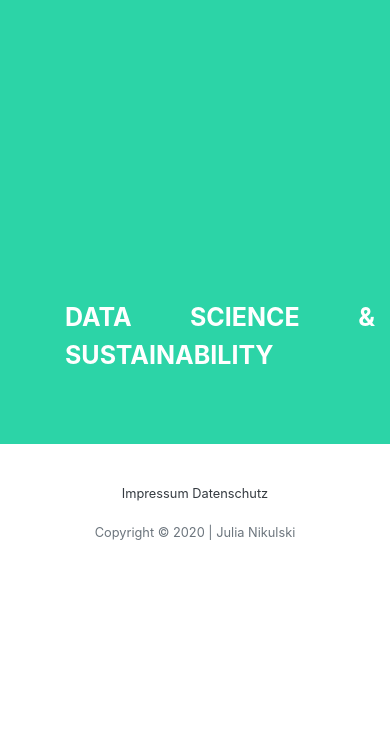
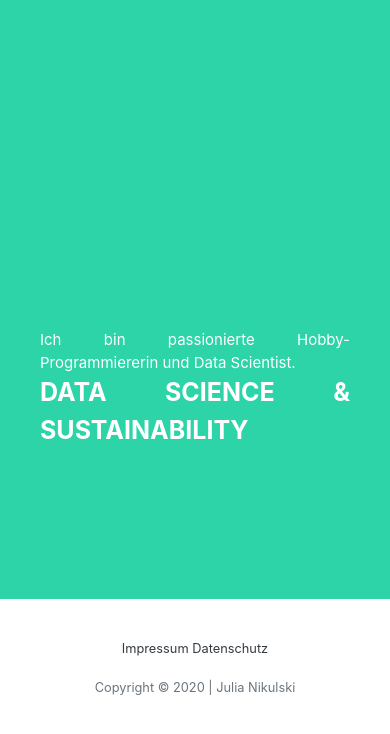
Before and after one commit to julianikulski/portfolio-website, a Flask app: page / in a window 390 px wide. Shown: the part 77-811 px from the top of the page. Run offline with Flask 2, Linux system fonts and the light colour scheme; some libraries are stand-ins or nearby versions.

Commit message:
feat: Set layout of text and title on each page

```diff
--- a/app.py
+++ b/app.py
@@ -8,7 +8,11 @@ app = Flask(__name__)
 @app.route('/', methods=['POST', 'GET'])
 def index():
 
+    title_text = "Ich bin passionierte Hobby-Programmiererin und Data Scientist. \
+                 "
+
     return render_template('/index.html',
+                            title_text=title_text,
                             title="DATA SCIENCE & SUSTAINABILITY",
                             id="index")
 
@@ -139,7 +143,6 @@ def portfolio():
 
     projects.append(donors)
 
-
     if len(projects) % 2 == 0:
         pass
     else:
@@ -148,7 +151,12 @@ def portfolio():
     iterator = iter(projects)
     zipped = zip(iterator, iterator)
 
+    title_text = "Ich habe verschiedenste Projekte implementiert. Mein neuestes ist diese \
+                 Website, die ich mit Flask erstellt habe. Weiter unten stelle ich meine anderen \
+                 Projekte vor und verlinke zum Code, meinen Blog Posts und den gehosteten Projekten"
+
     return render_template('/portfolio.html',
+                            title_text=title_text,
                             title="PROJEKTPORTFOLIO",
                             id="portfolio",
                             projects=zipped)
@@ -156,7 +164,10 @@ def portfolio():
 @app.route('/about', methods=['POST', 'GET'])
 def about():
 
+    title_text = "Seit 2018 "
+
     return render_template('/about.html',
+                            title_text=title_text,
                             title="ÜBER MICH",
                             id="about")
 
--- a/static/styles.css
+++ b/static/styles.css
@@ -64,17 +64,46 @@
     min-width:100%;
 }
 
-.title-text
+.title-color
 {
-    padding-left: 50px;
+    height: 600px;
+    position: relative;
 }
 
-.title-display
+.title-container
+{
+    padding-left: 180px;
+    position: absolute;
+    bottom: 150px;
+    width: 100%;
+}
+
+@media (max-width: 480px) {
+    .title-container {
+      padding: 0 20px 0 20px;
+      margin:0;
+    }
+}
+
+@media (max-width: 780px) {
+    .title-container {
+      padding: 0 40px 0 40px;
+      margin:0;
+    }
+}
+
+.title-text
 {
     color: #FFFFFF;
     font-size: 25px;
     font-weight: bold;
     text-align: justify;
+}
+
+.title-description
+{
+    font-size: 15px;
+    font-weight: normal;
 }
 
 .home-content
--- a/templates/layout.html
+++ b/templates/layout.html
@@ -71,12 +71,17 @@
 
         <main class="container p-0">
             <section class="title-color" id="{{ id }}-title">
-                <div class="container">
+                <div class="title-container">
+                    <div class="row title-text">
+                        <div class="col-12 col-md-6 col-lg-5 additional-margin">
+                            <div class="title-description">
+                                {{title_text}}
+                            </div>
+                        </div>
+                    </div>
                     <div class="row title-text">
                         <div class="col-auto additional-margin">
-                            <div class="title-display">
-                                {{title}}
-                            </div>
+                            {{title}}
                         </div>
                     </div>
                 </div>
```
